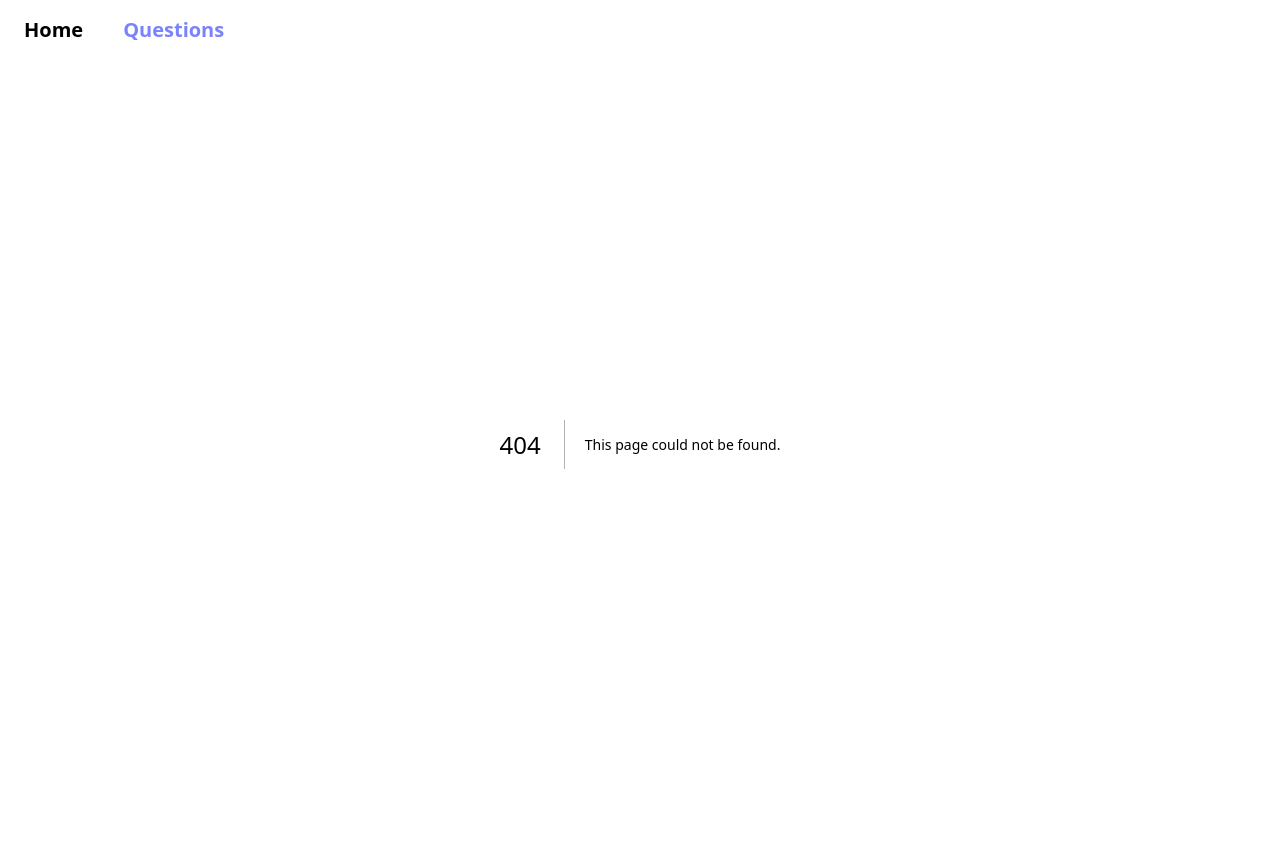
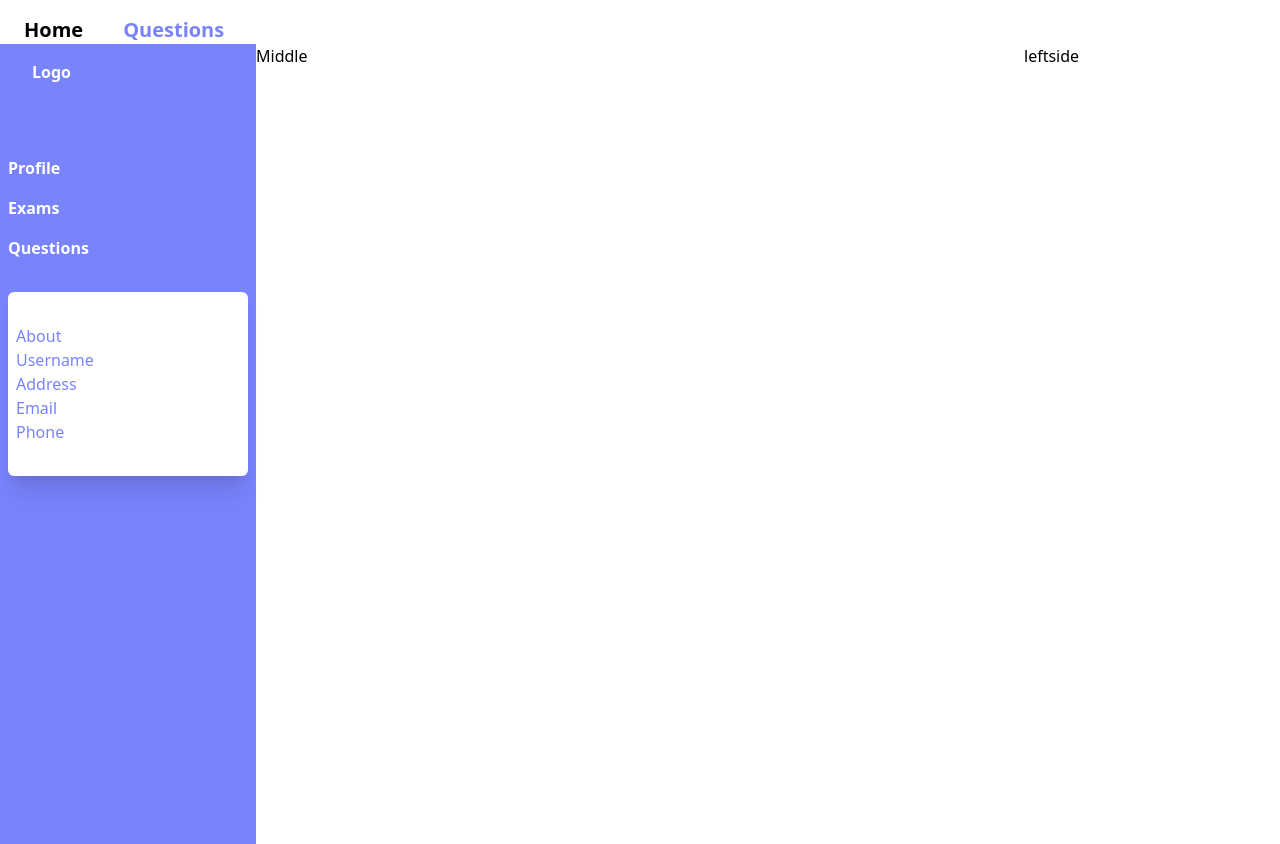
Before and after one commit to TseganeshYifruBerta/G15-FINAL-PROJECT, a Next.js app in the folder final_project_web/: page /teachers/profile in a window 1280 px wide. Before the commit this address had no page. Built offline with nearby package versions, Linux system fonts and the light colour scheme.

Commit message:
add profile page

```diff
--- /dev/null
+++ b/final_project_web/components/teachersprofile/TeachersProfileSideBar.tsx
@@ -0,0 +1,23 @@
+const  TeachersProfileSideBar : React.FC = () => {
+    return (
+      <div className="min-h-screen">
+        <div className="font-bold ml-8 text-white p-16 pl-0 pt-4">Logo</div>
+        <div className="text-white font-semibold p-2">
+          <div className="mb-4">
+            Profile
+          </div>
+          <div className="mb-4">Exams</div>
+          <div className="mb-4">Questions</div>
+        </div>
+        <div className="bg-white text-primary m-2 shadow-xl rounded-md p-8 pl-2">
+          <div>About</div>
+          <div>Username</div>
+          <div>Address</div>
+          <div>Email</div>
+          <div>Phone</div>
+        </div>
+      </div>
+    );
+}
+
+export default TeachersProfileSideBar
--- /dev/null
+++ b/final_project_web/pages/teachers/profile/index.tsx
@@ -0,0 +1,13 @@
+import TeachersProfileSideBar from "@/components/teachersprofile/TeachersProfileSideBar";
+
+function TeachersProfileById () {
+    return (
+      <div className="flex">
+        <div className="w-1/5 bg-primary"><TeachersProfileSideBar /></div>
+        <div className="w-3/5">Middle</div>
+        <div className="w-1/5">leftside</div>
+      </div>
+    );
+}
+
+export default TeachersProfileById
```
